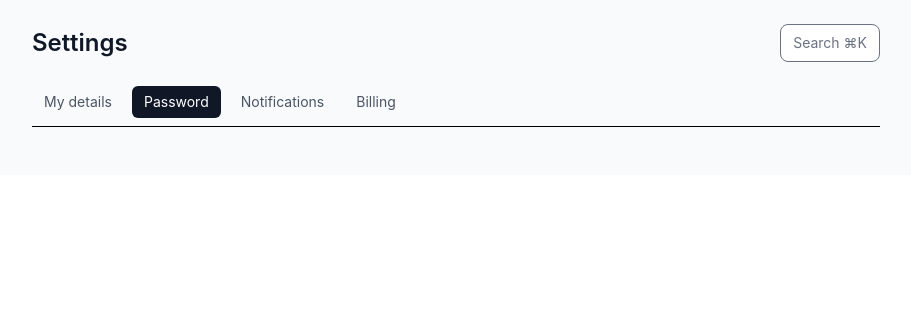
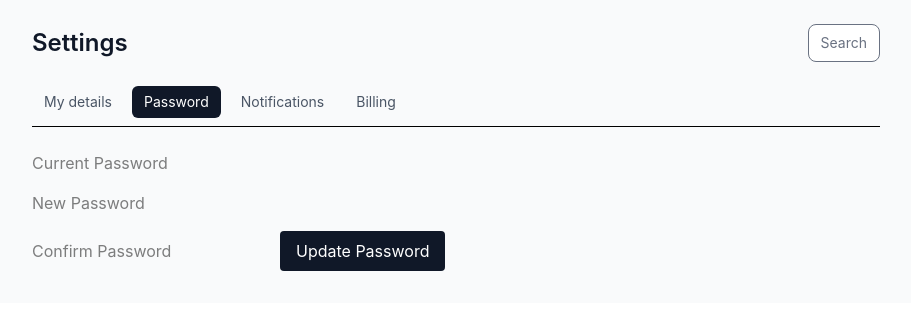
Before and after one commit to sourav-kr14/RevHive-Frontend, a React (Vite) app: page /settings in a window 1280 px wide. Both pictures are taken after a click on the button "Password". Shown: the top 310 px of the page, without its empty margins (184-1095 px from the left). Built offline with nearby package versions, Linux system fonts and the light colour scheme.

Commit message:
update: forget password cofigured

```diff
--- a/src/components/settings/SettingsLayout.jsx
+++ b/src/components/settings/SettingsLayout.jsx
@@ -1,6 +1,7 @@
 import { useState } from "react";
 import SettingsTabs from "./SettingsTab";
 import ProfileSection from "./sections/Profile";
+import ChangePassword from "./sections/ChangePassword";
 
 export default function SettingsLayout() {
   const [activeTab, setActiveTab] = useState("profile");
@@ -16,7 +17,7 @@ export default function SettingsLayout() {
 
             {/* Search */}
             <div className="border rounded-lg px-3 py-2 bg-white text-sm text-gray-500">
-              Search ⌘K
+              Search
             </div>
           </div>
 
@@ -26,6 +27,8 @@ export default function SettingsLayout() {
           {/* CONTENT */}
           <div className="mt-6">
             {activeTab === "profile" && <ProfileSection />}
+
+            {activeTab === "password" && <ChangePassword />}
           </div>
         </div>
       </div>
--- /dev/null
+++ b/src/components/settings/sections/ChangePassword.jsx
@@ -0,0 +1,53 @@
+import { useState } from "react";
+
+export default function ChangePassword() {
+  const [form, setForm] = useState({
+    currentPassword: "",
+    newPassword: "",
+    confirmPassword: "",
+  });
+
+  const handleChange = (e) =>
+    setForm({ ...form, [e.target.name]: e.target.value });
+
+  const handleSubmit = () => {
+    if (form.newPassword !== form.confirmPassword) {
+      alert("Passwords do not match");
+      return;
+    }
+    console.log(form);
+  };
+
+  return (
+    <div className="max-w-md space-y-4">
+      <input
+        name="currentPassword"
+        type="password"
+        placeholder="Current Password"
+        onChange={handleChange}
+        className="input"
+      />
+      <input
+        name="newPassword"
+        type="password"
+        placeholder="New Password"
+        onChange={handleChange}
+        className="input"
+      />
+      <input
+        name="confirmPassword"
+        type="password"
+        placeholder="Confirm Password"
+        onChange={handleChange}
+        className="input"
+      />
+
+      <button
+        onClick={handleSubmit}
+        className="bg-gray-900 text-white px-4 py-2 rounded"
+      >
+        Update Password
+      </button>
+    </div>
+  );
+}
```
